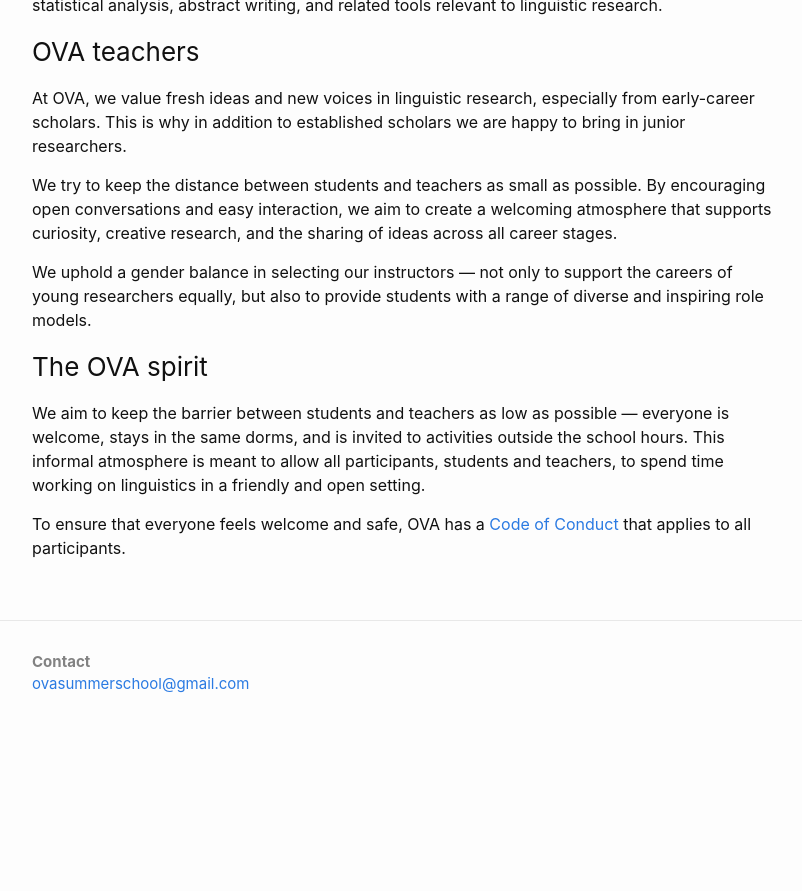
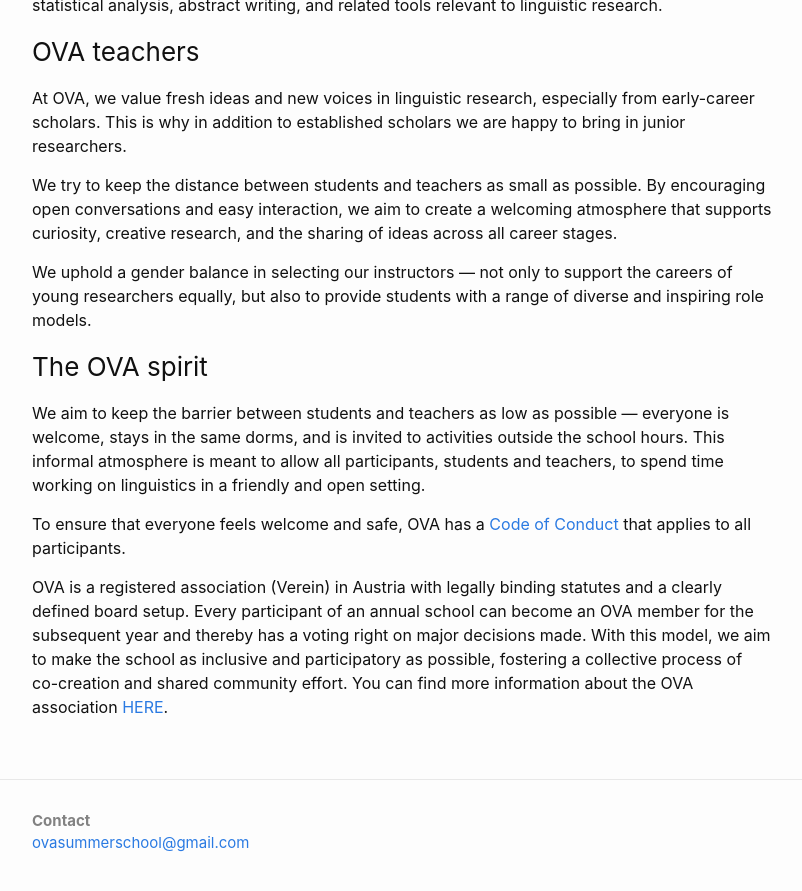
Before and after one commit to ovaschool/ovaschool.github.io, a Jekyll site: the page built from staticpages/0_about.markdown, in a window 1280 px wide and 900 px high, scrolled down 960 px. Shown: the top 891 px of the window, without its empty margins (238-1040 px from the left). Built offline with Jekyll 4.4.1, drawn with Linux system fonts in a browser that asks for light colours; before the commit the page ends 1701 px from its top, so only the background shows below that.

Commit message:
Update 0_about.markdown

```diff
--- a/staticpages/0_about.markdown
+++ b/staticpages/0_about.markdown
@@ -37,3 +37,5 @@ We uphold a gender balance in selecting our instructors — not only to support
 We aim to keep the barrier between students and teachers as low as possible — everyone is welcome, stays in the same dorms, and is invited to activities outside the school hours. This informal atmosphere is meant to allow all participants, students and teachers, to spend time working on linguistics in a friendly and open setting.
 
 To ensure that everyone feels welcome and safe, OVA has a [Code of Conduct](https://ovaschool.github.io/code-of-conduct) that applies to all participants.
+
+OVA is a registered association (Verein) in Austria with legally binding statutes and a clearly defined board setup. Every participant of an annual school can become an OVA member for the subsequent year and thereby has a voting right on major decisions made. With this model, we aim to make the school as inclusive and participatory as possible, fostering a collective process of co-creation and shared community effort. You can find more information about the OVA association [HERE](https://ovaschool.github.io/ova-association).
```
